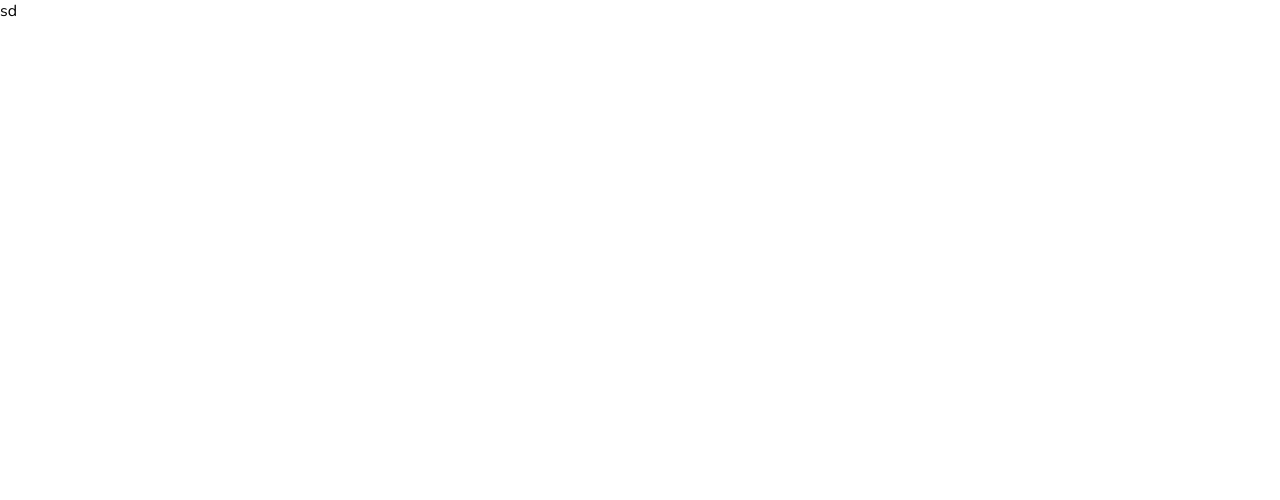
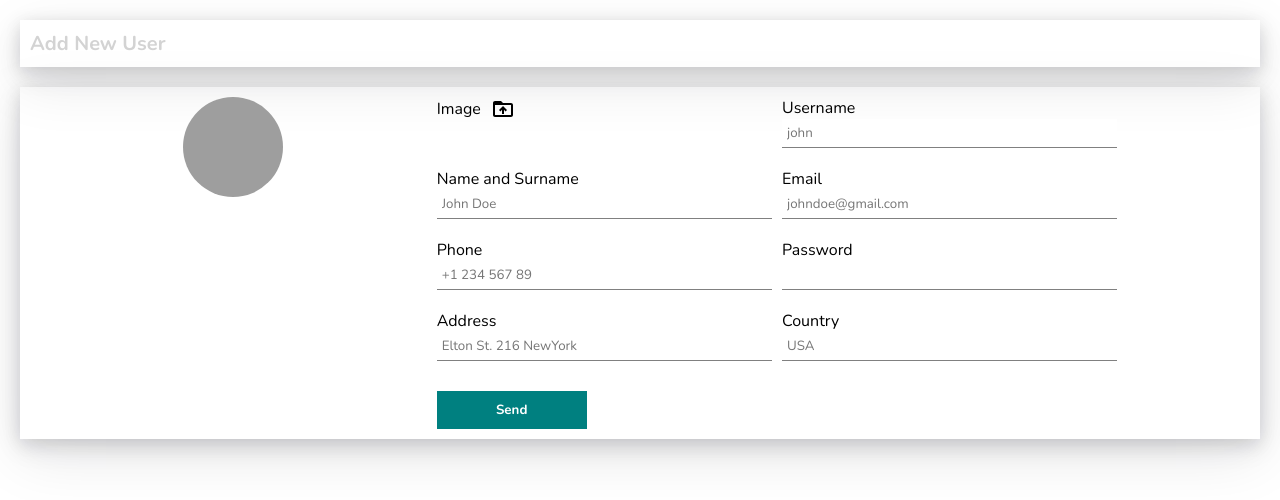
Before and after one commit to geetam-das-binani/AdminDashboardReact, a React (Vite) app: page /products/new in a window 1280 px wide. Shown: the top 500 px of the page. Built offline with nearby package versions, Linux system fonts and the light colour scheme; grey boxes are pictures that could not be loaded.

Commit message:
add users page

```diff
--- a/src/components/Chart/Chart.jsx
+++ b/src/components/Chart/Chart.jsx
@@ -8,7 +8,7 @@ import {
 	Tooltip,
 	ResponsiveContainer,
 } from "recharts";
-const Chart = () => {
+const Chart = ({ aspect, title }) => {
 	const data = [
 		{ name: "January", Total: 1200 },
 		{ name: "February", Total: 2100 },
@@ -20,8 +20,8 @@ const Chart = () => {
 
 	return (
 		<div className="chart">
-			<div className="title">Last 5 Months(Revenue)</div>
-			<ResponsiveContainer width={"100%"} aspect={2 / 1}>
+			<div className="title">{title}</div>
+			<ResponsiveContainer width={"100%"} aspect={aspect}>
 				<AreaChart
 					width={730}
 					height={250}
--- a/src/components/DataTable/DataTable.jsx
+++ b/src/components/DataTable/DataTable.jsx
@@ -2,10 +2,35 @@ import "./datatable.scss";
 import { userColumns, userRows } from "../../dataSource";
 import { DataGrid } from "@mui/x-data-grid";
 const DataTable = () => {
+	const actionsColumns = [
+		{
+			field: "action",
+			headerName: "Action",
+			width: 200,
+			renderCell: (params) => {
+				return (
+					<div className="cellAction">
+						<div
+							className="viewButton"
+							onClick={() => handleView(params.row.id)}
+						>
+							View
+						</div>
+						<div
+							className="deleteButton"
+							onClick={() => handleDelete(params.row.id)}
+						>
+							Delete
+						</div>
+					</div>
+				);
+			},
+		},
+	];
 	return (
 		<DataGrid
 			rows={userRows}
-			columns={userColumns}
+			columns={[...userColumns, ...actionsColumns]}
 			initialState={{
 				pagination: {
 					paginationModel: {
@@ -13,9 +38,9 @@ const DataTable = () => {
 					},
 				},
 			}}
-			pageSizeOptions={[5]}
 			checkboxSelection
-			disableRowSelectionOnClick
+			// rowsPerPageOptions={[10]}
+			pageSizeOptions={[8]}
 		/>
 	);
 };
--- a/src/components/DataTable/datatable.scss
+++ b/src/components/DataTable/datatable.scss
@@ -26,3 +26,27 @@
 		color: crimson;
 	}
 }
+
+.cellAction {
+	display: flex;
+
+	align-items: center;
+	gap: 15px;
+	.viewButton {
+		padding: 2px 5px;
+		color: darkblue;
+		border-radius: 5px;
+		border: 1px dotted rgba(0, 0, 139, 0.596);
+		text-align: center;
+		cursor: pointer;
+	}
+
+	.deleteButton {
+		text-align: center;
+		padding: 2px 5px;
+		color: crimson;
+		border-radius: 5px;
+		border: 1px dotted rgba(220, 20, 60, 0.6);
+		cursor: pointer;
+	}
+}
--- a/src/pages/Home/Home.jsx
+++ b/src/pages/Home/Home.jsx
@@ -24,7 +24,7 @@ const Home = () => {
 					</div>
 					<div className="charts">
 						<Featured />
-						<Chart />
+						<Chart title={"Last 6 Months (Revenue)"} aspect={2 / 1} />
 					</div>
 
 					<div className="listContainer">
--- a/src/pages/List/list.scss
+++ b/src/pages/List/list.scss
@@ -1,5 +1,5 @@
 .datatable {
-	height: 600px;
+	height: 400px;
 
 	padding: 20px;
 }
--- a/src/pages/New/New.jsx
+++ b/src/pages/New/New.jsx
@@ -1,7 +1,59 @@
+import { DriveFolderUpload } from "@mui/icons-material";
 import "./new.scss";
 
 const New = () => {
-	return <div>sd</div>;
+	return (
+		<>
+			<div className="newTop">
+				<h1>Add New User</h1>
+			</div>
+			<div className="newBottom">
+				<div className="left">
+					<img src="https://icon-library.com/images/no-image-icon/no-image-icon-0.jpg" />
+				</div>
+				<div className="right">
+					<form>
+						<div className="formInput">
+							<label htmlFor="file">
+								Image
+								<DriveFolderUpload className="icon" />
+							</label>
+							<input hidden id="file" type="file" />
+						</div>
+						<div className="formInput">
+							<label>Username</label>
+							<input type="text" placeholder="john" />
+						</div>
+						<div className="formInput">
+							<label>Name and Surname</label>
+							<input type="text" placeholder="John Doe" />
+						</div>
+						<div className="formInput">
+							<label>Email</label>
+							<input type="email" placeholder="johndoe@gmail.com" />
+						</div>
+						<div className="formInput">
+							<label>Phone</label>
+							<input type="text" placeholder="+1 234 567 89" />
+						</div>
+						<div className="formInput">
+							<label>Password</label>
+							<input type="password" />
+						</div>
+						<div className="formInput">
+							<label>Address</label>
+							<input type="text" placeholder="Elton St. 216 NewYork" />
+						</div>{" "}
+						<div className="formInput">
+							<label>Country</label>
+							<input type="text" placeholder="USA" />
+						</div>
+						<button type="submit">Send</button>
+					</form>
+				</div>
+			</div>
+		</>
+	);
 };
 
 export default New;
--- a/src/pages/New/new.scss
+++ b/src/pages/New/new.scss
@@ -0,0 +1,62 @@
+.newTop,
+.newBottom {
+	padding: 10px;
+	margin: 20px;
+	display: flex;
+	box-shadow: rgba(17, 17, 26, 0.1) 0px 4px 16px,
+		rgba(17, 17, 26, 0.1) 0px 8px 24px, rgba(17, 17, 26, 0.1) 0px 16px 56px;
+
+	h1 {
+		color: lightgray;
+		font-size: 20px;
+	}
+	.left {
+		flex: 1;
+		text-align: center;
+		img {
+			width: 100px;
+			border-radius: 50%;
+			object-fit: cover;
+			height: 100px;
+		}
+	}
+
+	.right {
+		flex: 2;
+
+		form {
+			display: flex;
+			flex-wrap: wrap;
+			gap: 20px;
+			label {
+				display: flex;
+				align-items: center;
+				gap: 10px;
+
+				.icon {
+					cursor: pointer;
+				}
+			}
+			.formInput {
+				width: 40%;
+
+				input {
+					width: 100%;
+					padding: 5px;
+					border: none;
+					border-bottom: 1px solid gray;
+				}
+			}
+			button {
+				width: 150px;
+				padding: 10px;
+				border: none;
+				background-color: teal;
+				color: white;
+				font-weight: bold;
+				cursor: pointer;
+				margin-top: 10px;
+			}
+		}
+	}
+}
--- a/src/pages/Single/Single.jsx
+++ b/src/pages/Single/Single.jsx
@@ -1,9 +1,56 @@
 import { useParams } from "react-router-dom";
 import "./single.scss";
-
+import React from "react";
+import Chart from "../../components/Chart/Chart";
+import List from "../List/List";
 const Single = () => {
 	const { userId } = useParams();
-	return <div>{userId}</div>;
+	return (
+		<React.Fragment>
+			<div className="singleTop">
+				<div className="left">
+					<div className="editButton">Edit</div>
+					<h1 className="title">Information</h1>
+					<div className="item">
+						<img
+							src="https://images.pexels.com/photos/733872/pexels-photo-733872.jpeg?auto=compress&cs=tinysrgb&dpr=3&h=750&w=1260"
+							alt="userimage"
+							className="itemImg"
+						/>
+						<div className="details">
+							<h1 className="itemTitle">Jane Doe</h1>
+							<div className="detailItem">
+								<div className="itemKey">Email:</div>
+								<div className="itemValue">janedoe@gmail.com</div>
+							</div>
+							<div className="detailItem">
+								<div className="itemKey">Phone:</div>
+								<div className="itemValue">+1 2313 64 89</div>
+							</div>
+							<div className="detailItem">
+								<div className="itemKey">Address:</div>
+								<div className="itemValue">
+									Elton St. 234 Garden Yd. NewYork
+								</div>
+							</div>
+							<div className="detailItem">
+								<div className="itemKey">Country:</div>
+								<div className="itemValue">USA</div>
+							</div>
+						</div>
+					</div>
+				</div>
+
+				<div className="right">
+					<Chart title={"User Spending (Last 6 months)"} aspect={3 / 1} />
+				</div>
+			</div>
+			<div className="bottom">
+				<h1 className="title">Last Transactions</h1>
+				<List />
+			</div>
+		</React.Fragment>
+	);
 };
 
 export default Single;
--- a/src/pages/Single/single.scss
+++ b/src/pages/Single/single.scss
@@ -0,0 +1,74 @@
+.singleTop {
+	padding: 20px;
+	display: flex;
+	gap: 20px;
+
+	.left {
+		position: relative;
+		flex: 1;
+		padding: 20px;
+		box-shadow: rgba(17, 17, 26, 0.1) 0px 4px 16px,
+			rgba(17, 17, 26, 0.1) 0px 8px 24px, rgba(17, 17, 26, 0.1) 0px 16px 56px;
+		.editButton {
+			position: absolute;
+			top: 0;
+			right: 0;
+			padding: 5px;
+			font-style: 12px;
+			color: #7451f8;
+			background: #7551f818;
+			cursor: pointer;
+			border-radius: 0px 0px 0px 5px;
+		}
+		.item {
+			display: flex;
+			gap: 25px;
+
+			.itemImg {
+				width: 100px;
+				height: 100px;
+				border-radius: 50%;
+				object-fit: cover;
+			}
+
+			.details {
+				.itemTitle {
+					margin-bottom: 10px;
+					color: #555;
+				}
+				.detailItem {
+					margin-bottom: 10px;
+					font-size: 14px;
+					display: flex;
+
+					.itemKey {
+						font-weight: bold;
+						color: gray;
+						margin-right: 5px;
+					}
+					.itemValue {
+						font-weight: 300;
+					}
+				}
+			}
+		}
+	}
+
+	.right {
+		flex: 2;
+		box-shadow: rgba(17, 17, 26, 0.1) 0px 4px 16px,
+			rgba(17, 17, 26, 0.1) 0px 8px 24px, rgba(17, 17, 26, 0.1) 0px 16px 56px;
+	}
+}
+
+.bottom {
+	padding: 20px;
+	margin: 10px 20px;
+	box-shadow: rgba(17, 17, 26, 0.1) 0px 4px 16px,
+		rgba(17, 17, 26, 0.1) 0px 8px 24px, rgba(17, 17, 26, 0.1) 0px 16px 56px;
+	.title {
+		font-size: 16px;
+		color: lightgray;
+		margin-bottom: 20px;
+	}
+}
```
